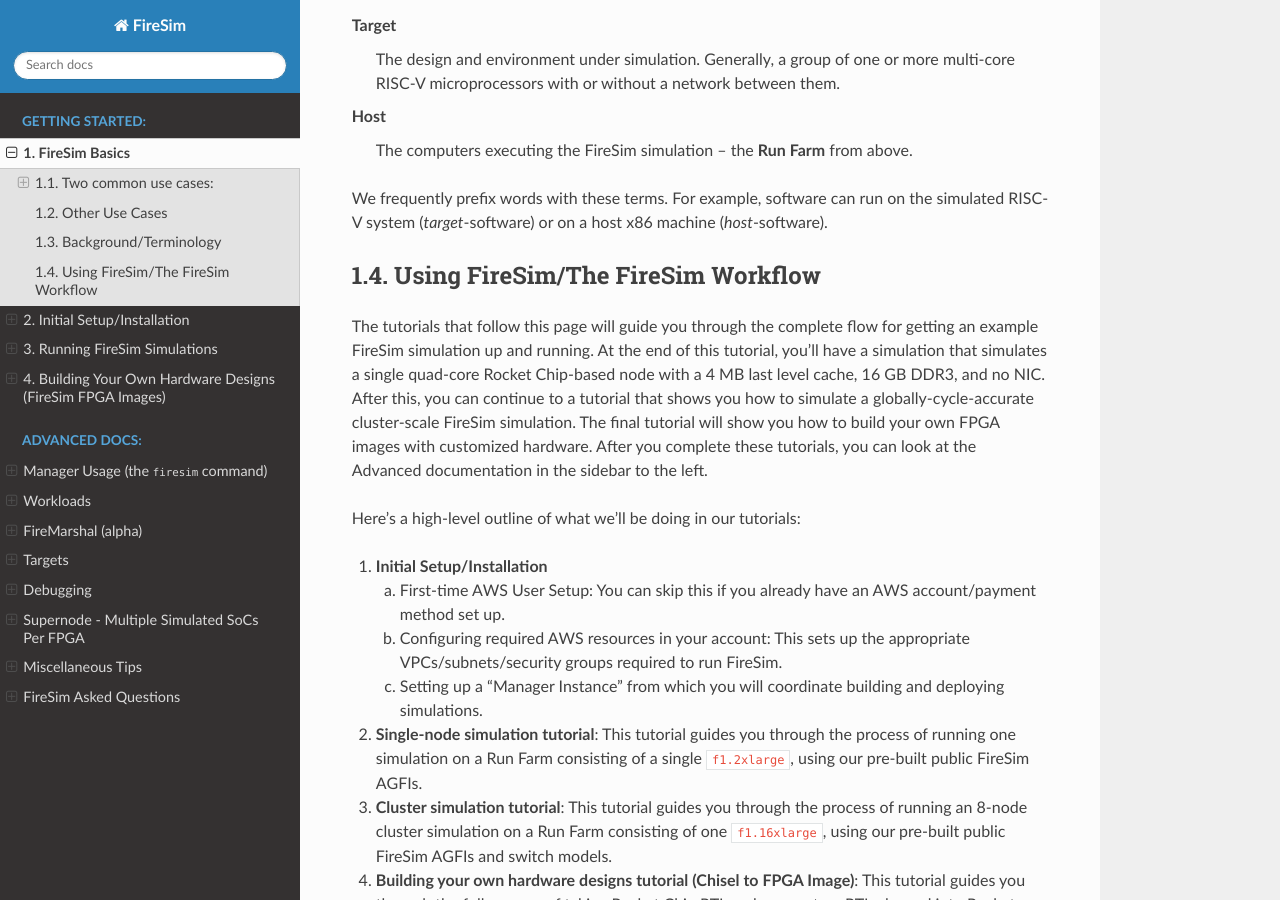
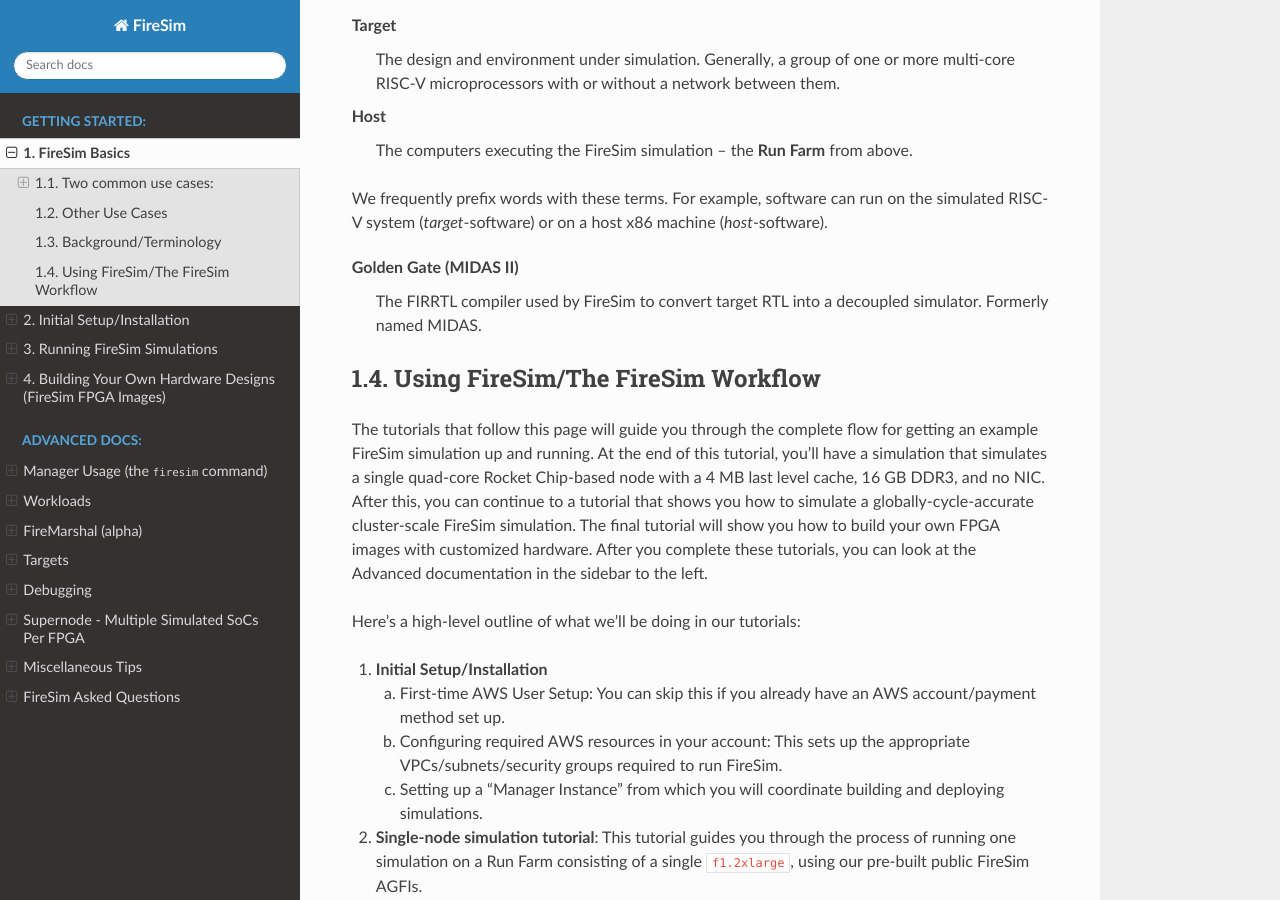
Before and after one commit to firesim/firesim, a Sphinx documentation site: the page built from docs/FireSim-Basics.rst, in a window 1280 px wide and 900 px high, scrolled down 2347 px. Built offline with Sphinx 7.4.7 and the Read the Docs theme 2.0.0, drawn with Linux system fonts in a browser that asks for light colours.

Commit message:
[docs] Add Golden Gate to the terminology in FireSim Basics

```diff
--- a/docs/FireSim-Basics.rst
+++ b/docs/FireSim-Basics.rst
@@ -106,6 +106,10 @@
 We frequently prefix words with these terms. For example, software can run
 on the simulated RISC-V system (*target*-software) or on a host x86 machine (*host*-software).
 
+**Golden Gate (MIDAS II)**
+  The FIRRTL compiler used by FireSim to convert target RTL into a decoupled
+  simulator. Formerly named MIDAS.
+
 Using FireSim/The FireSim Workflow
 -------------------------------------
 
```
